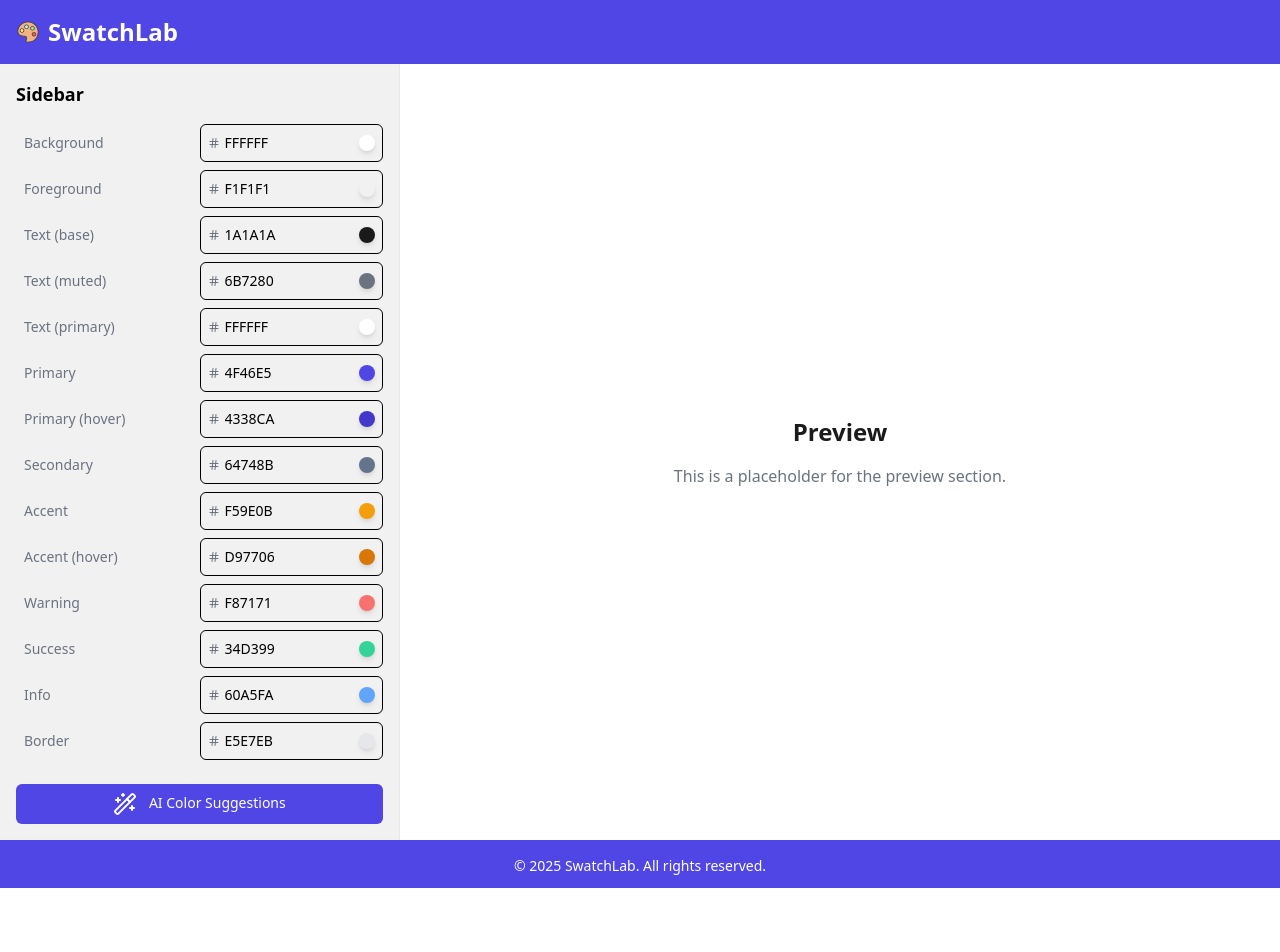
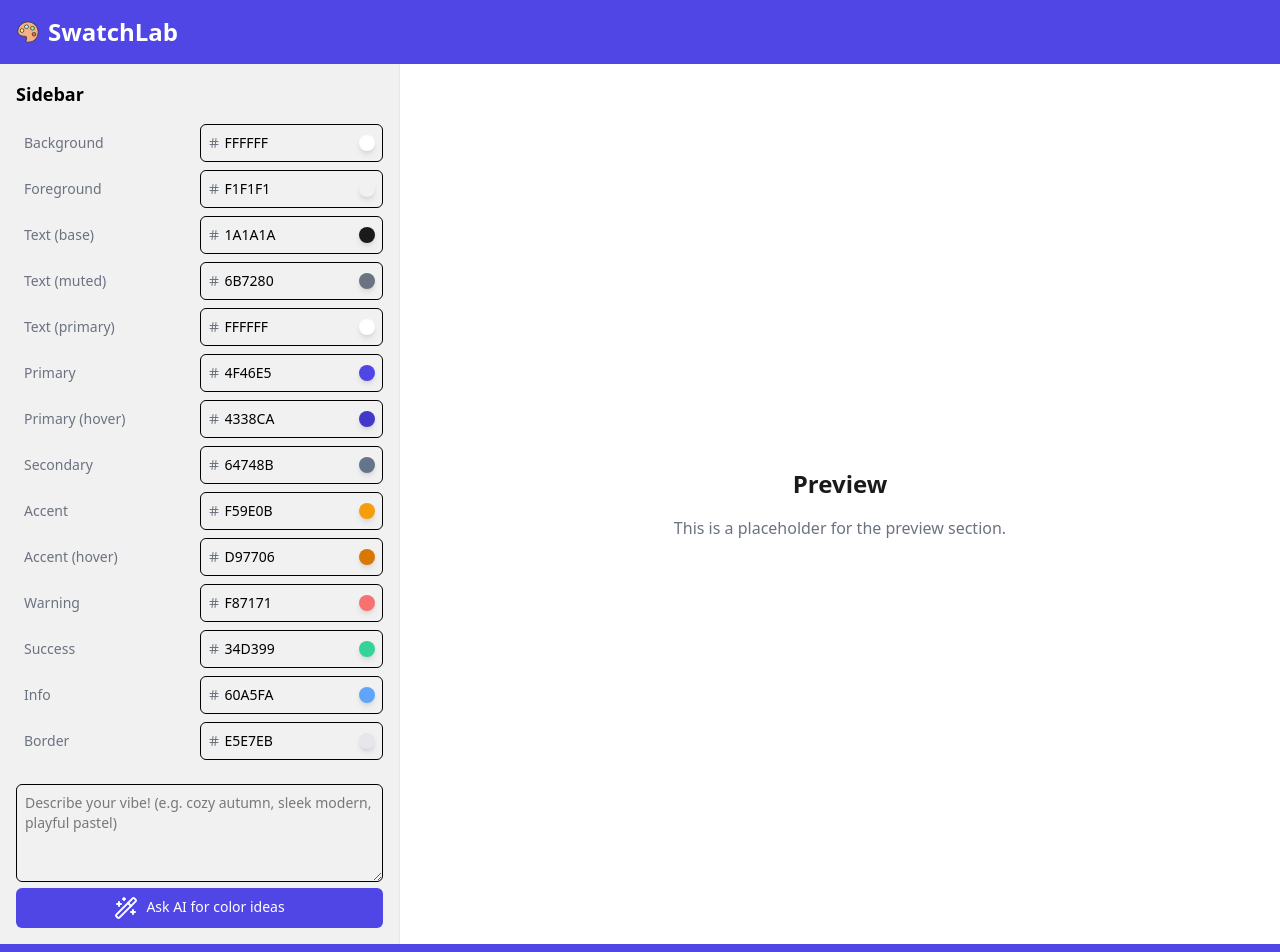
Before and after one commit to chc3954/swatch-lab, a React (Vite) app in the folder client/: page / in a window 1280 px wide. Shown: the top 952 px of the page. Before the commit the page ends 888 px from the top, so only its background shows below. Built offline with nearby package versions, Linux system fonts and the light colour scheme.

Commit message:
[client]: Separate AI recommendation form component

```diff
--- /dev/null
+++ b/client/src/components/AIRecommendationForm.tsx
@@ -0,0 +1,22 @@
+import { WandSparkles } from 'lucide-react';
+
+export const AIRecommendationForm = () => {
+  return (
+    <form className="mt-4">
+      <textarea
+        className="w-full rounded-md border p-2 focus:border-[var(--primary)] focus:ring-[var(--primary)] sm:text-sm"
+        placeholder="Describe your vibe! (e.g. cozy autumn, sleek modern, playful pastel)"
+        rows={4}
+      />
+      <button
+        type="button"
+        className="w-full rounded-md bg-[var(--primary)] p-2 text-sm font-medium text-[var(--textOnPrimary)] hover:bg-[var(--primaryHover)] focus:ring-2 focus:ring-[var(--primary)] focus:outline-none"
+        aria-label="Get color suggestions from AI"
+        onClick={() => alert('AI color suggestions coming soon!')}
+      >
+        <WandSparkles className="inline-block" />
+        <span className="ml-2">Ask AI for color ideas</span>
+      </button>
+    </form>
+  );
+};
--- a/client/src/components/layouts/Sidebar.tsx
+++ b/client/src/components/layouts/Sidebar.tsx
@@ -1,6 +1,6 @@
-import { WandSparkles } from 'lucide-react';
 import { useThemeStore } from '../../store/themeStore';
 import { ColorInput } from '../ColorInput';
+import { AIRecommendationForm } from '../AIRecommendationForm';
 
 export const Sidebar = () => {
   const { theme, updateTheme } = useThemeStore();
@@ -12,22 +12,12 @@ export const Sidebar = () => {
   return (
     <aside className="size-full border-r border-[var(--border)] bg-[var(--foreground)] p-4">
       <h3 className="mb-4 text-lg font-semibold">Sidebar</h3>
-      <form className="flex flex-col space-y-2">
+      <div className="flex flex-col space-y-2">
         {Object.entries(theme).map(([key, value]) => (
           <ColorInput key={key} colorName={key} value={value} onChange={handleColorChange} />
         ))}
-        <div className="mt-4">
-          <button
-            type="button"
-            className="w-full rounded-md bg-[var(--primary)] p-2 text-sm font-medium text-[var(--textOnPrimary)] hover:bg-[var(--primaryHover)] focus:ring-2 focus:ring-[var(--primary)] focus:outline-none"
-            aria-label="AI Color Suggestions"
-            onClick={() => alert('AI Color Suggestions feature coming soon!')}
-          >
-            <WandSparkles className="inline-block" />{' '}
-            <span className="ml-2">AI Color Suggestions</span>
-          </button>
-        </div>
-      </form>
+        <AIRecommendationForm />
+      </div>
     </aside>
   );
 };
```
